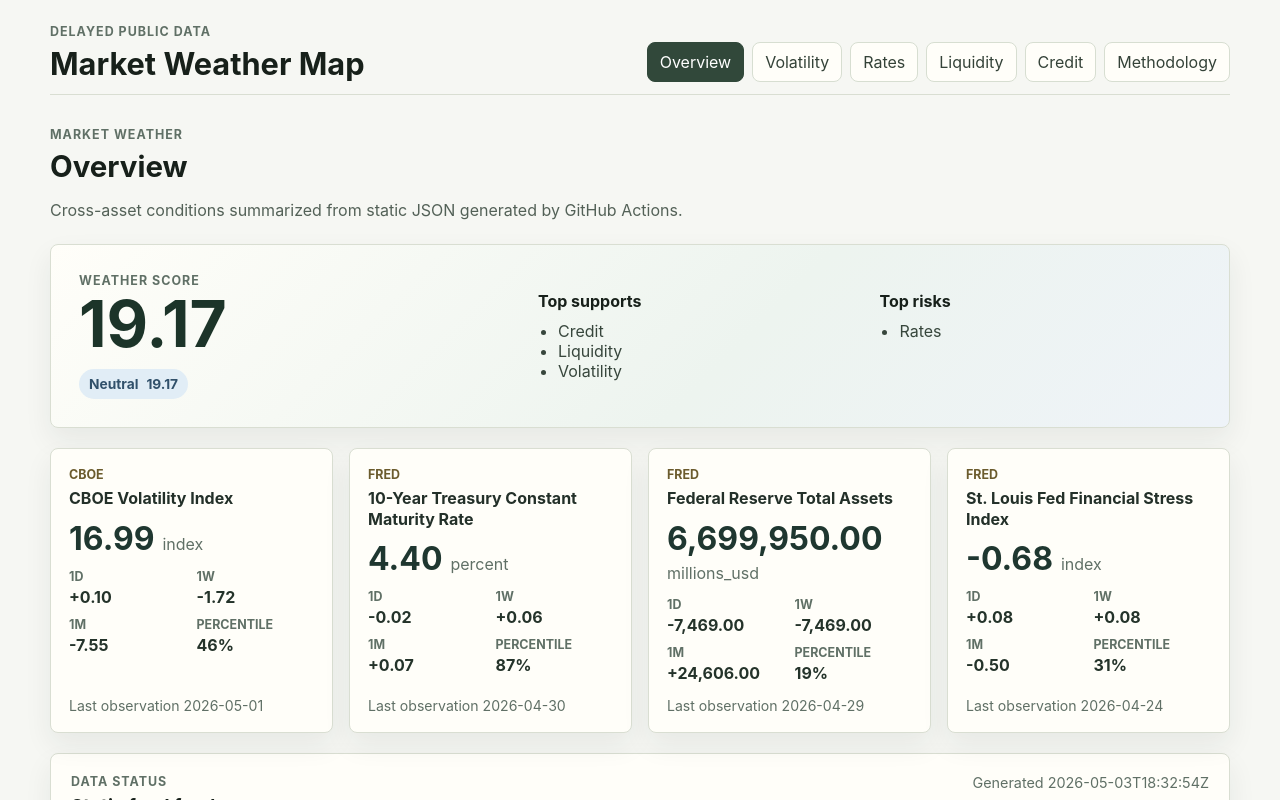
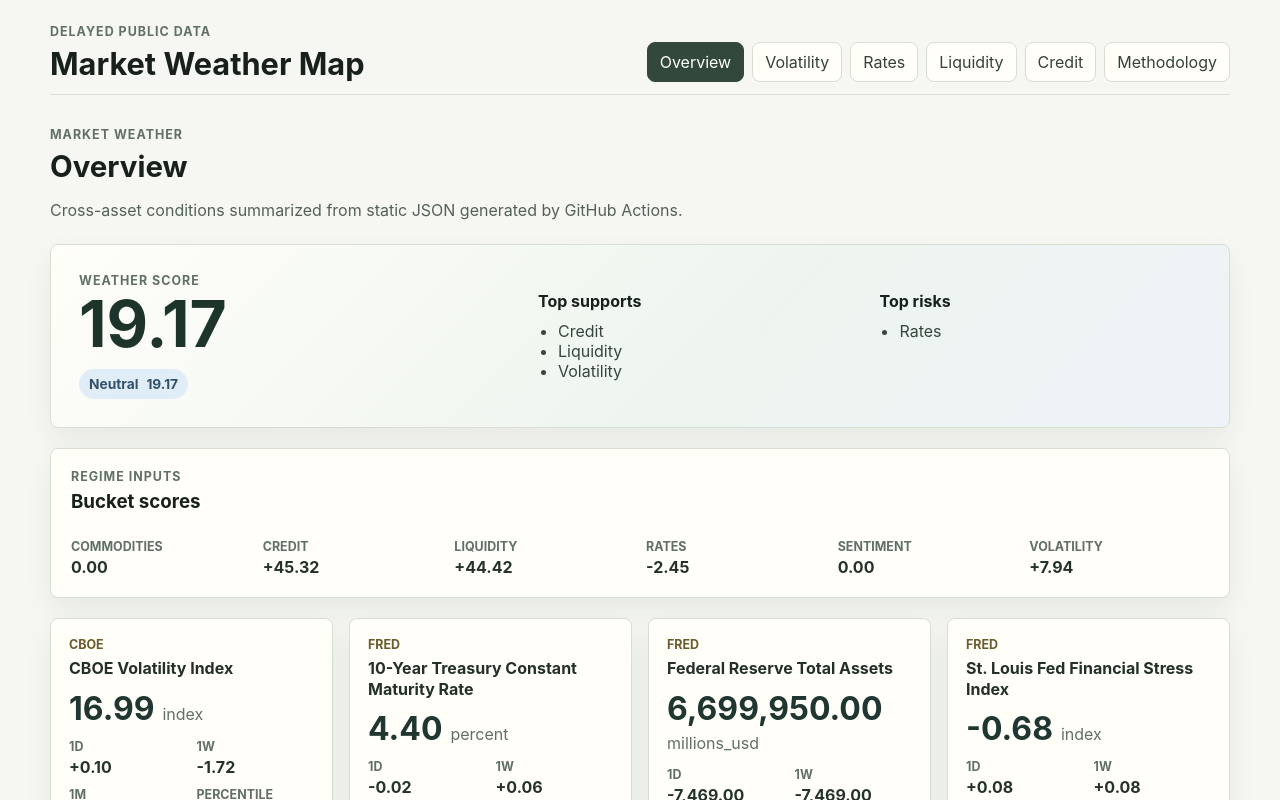
Before and after one commit to zifanzhou1024/market-weather-map, a React (Vite) app: page / in a window 1280 px wide. Shown: the top 800 px of the page. Built offline with nearby package versions, Linux system fonts and the light colour scheme.

Commit message:
fix: show buckets and curve spread

```diff
--- a/src/lib/data.ts
+++ b/src/lib/data.ts
@@ -1,6 +1,7 @@
 import type {
   BucketScoresFile,
   DataStatusFile,
+  DerivedSeriesFile,
   RegimeScoreFile,
   SeriesCatalogEntry,
   TimeSeriesFile
@@ -50,6 +51,14 @@ export async function loadSeries(seriesId: string): Promise<TimeSeriesFile> {
   return loadJson<TimeSeriesFile>(`/data/series/${seriesId}.json`);
 }
 
+export async function loadDerivedSeries(seriesId: string): Promise<DerivedSeriesFile> {
+  if (!seriesIdPattern.test(seriesId)) {
+    throw new DataLoadError(`Invalid derived series id ${seriesId}`, seriesId);
+  }
+
+  return loadJson<DerivedSeriesFile>(`/data/derived/${seriesId}.json`);
+}
+
 export function loadRegimeScore(): Promise<RegimeScoreFile> {
   return loadJson<RegimeScoreFile>("/data/derived/regime_score.json");
 }
--- a/src/routes/Overview.tsx
+++ b/src/routes/Overview.tsx
@@ -3,6 +3,7 @@ import DataStatusTable from "../components/DataStatusTable";
 import MetricCard from "../components/MetricCard";
 import RegimeBadge from "../components/RegimeBadge";
 import { loadCatalog, loadDataStatus, loadRegimeScore, loadSeries } from "../lib/data";
+import { formatSigned } from "../lib/formatters";
 import type { DataStatusFile, RegimeScoreFile, SeriesCatalogEntry, TimeSeriesFile } from "../lib/types";
 
 const overviewSeriesIds = ["vix", "us10y", "fed_assets", "financial_stress"];
@@ -12,6 +13,13 @@ interface OverviewState {
   regime: RegimeScoreFile;
   status: DataStatusFile;
   series: TimeSeriesFile[];
+}
+
+function titleCaseBucket(bucket: string) {
+  return bucket
+    .split("_")
+    .map((word) => word.charAt(0).toUpperCase() + word.slice(1))
+    .join(" ");
 }
 
 export default function Overview() {
@@ -78,6 +86,22 @@ export default function Overview() {
               </section>
             </div>
           </section>
+          <section className="panel bucket-panel">
+            <div className="section-header">
+              <div>
+                <p className="eyebrow">Regime inputs</p>
+                <h3>Bucket scores</h3>
+              </div>
+            </div>
+            <dl className="bucket-grid">
+              {Object.entries(data.regime.buckets).map(([bucket, score]) => (
+                <div className="bucket-score" key={bucket}>
+                  <dt>{titleCaseBucket(bucket)}</dt>
+                  <dd>{formatSigned(score)}</dd>
+                </div>
+              ))}
+            </dl>
+          </section>
           <section className="metric-grid" aria-label="Overview metrics">
             {data.series.map((series) => (
               <MetricCard
--- a/src/routes/Rates.tsx
+++ b/src/routes/Rates.tsx
@@ -1,13 +1,14 @@
 import { useEffect, useState } from "react";
 import MetricCard from "../components/MetricCard";
 import TimeSeriesChart from "../components/TimeSeriesChart";
-import { loadCatalog, loadSeries } from "../lib/data";
-import type { SeriesCatalogEntry, TimeSeriesFile } from "../lib/types";
+import { loadCatalog, loadDerivedSeries, loadSeries } from "../lib/data";
+import type { DerivedSeriesFile, SeriesCatalogEntry, TimeSeriesFile } from "../lib/types";
 
 const ratesSeriesIds = ["us2y", "us10y", "us20y", "us30y"];
 
 interface RouteState {
   catalog: SeriesCatalogEntry[];
+  curve: DerivedSeriesFile;
   series: TimeSeriesFile[];
 }
 
@@ -20,11 +21,12 @@ export default function Rates() {
 
     async function loadRates() {
       try {
-        const [catalog, series] = await Promise.all([
+        const [catalog, series, curve] = await Promise.all([
           loadCatalog(),
-          Promise.all(ratesSeriesIds.map((seriesId) => loadSeries(seriesId)))
+          Promise.all(ratesSeriesIds.map((seriesId) => loadSeries(seriesId))),
+          loadDerivedSeries("us10y_minus_us2y")
         ]);
-        if (active) setData({ catalog, series });
+        if (active) setData({ catalog, curve, series });
       } catch (loadError) {
         if (active) setError(loadError instanceof Error ? loadError.message : "Unable to load rates data.");
       }
@@ -36,6 +38,23 @@ export default function Rates() {
       active = false;
     };
   }, []);
+
+  const us10y = data?.series.find((series) => series.series_id === "us10y");
+  const curveCatalogEntry: SeriesCatalogEntry | undefined = data
+    ? {
+        category: "rates",
+        frequency: data.curve.frequency,
+        higher_is: "contextual",
+        id: data.curve.series_id,
+        max_stale_days: 7,
+        name: "10Y-2Y spread",
+        notes: data.curve.method,
+        public: true,
+        source: data.curve.source,
+        source_url: data.curve.source_url,
+        units: data.curve.units
+      }
+    : undefined;
 
   return (
     <main className="page-shell">
@@ -55,11 +74,12 @@ export default function Rates() {
                 series={series}
               />
             ))}
+            <MetricCard catalogEntry={curveCatalogEntry} series={data.curve} />
           </section>
-          {data.series.find((series) => series.series_id === "us10y") ? (
+          {us10y ? (
             <TimeSeriesChart
               catalogEntry={data.catalog.find((entry) => entry.id === "us10y")}
-              series={data.series.find((series) => series.series_id === "us10y") as TimeSeriesFile}
+              series={us10y}
             />
           ) : null}
         </div>
--- a/src/styles.css
+++ b/src/styles.css
@@ -247,11 +247,13 @@ select {
 }
 
 .metric-stats div,
+.bucket-score,
 .detail-list div {
   min-width: 0;
 }
 
 .metric-stats dt,
+.bucket-score dt,
 .detail-list dt {
   color: #607066;
   font-size: 0.78rem;
@@ -260,6 +262,7 @@ select {
 }
 
 .metric-stats dd,
+.bucket-score dd,
 .detail-list dd {
   margin: 3px 0 0;
   color: #24332a;
@@ -348,6 +351,17 @@ select {
   font-weight: 800;
 }
 
+.bucket-panel {
+  margin-bottom: 20px;
+}
+
+.bucket-grid {
+  display: grid;
+  grid-template-columns: repeat(6, minmax(0, 1fr));
+  gap: 12px;
+  margin: 0;
+}
+
 .source-note p {
   color: #536157;
 }
@@ -422,6 +436,10 @@ code {
     grid-template-columns: 1fr;
   }
 
+  .bucket-grid {
+    grid-template-columns: repeat(2, minmax(0, 1fr));
+  }
+
   .section-header {
     display: block;
   }
@@ -440,4 +458,8 @@ code {
   .methodology-grid {
     grid-template-columns: repeat(2, minmax(0, 1fr));
   }
+
+  .bucket-grid {
+    grid-template-columns: repeat(3, minmax(0, 1fr));
+  }
 }
```
Also changed, not shown: 1 other file (tests, documents, lock files or other folders).
